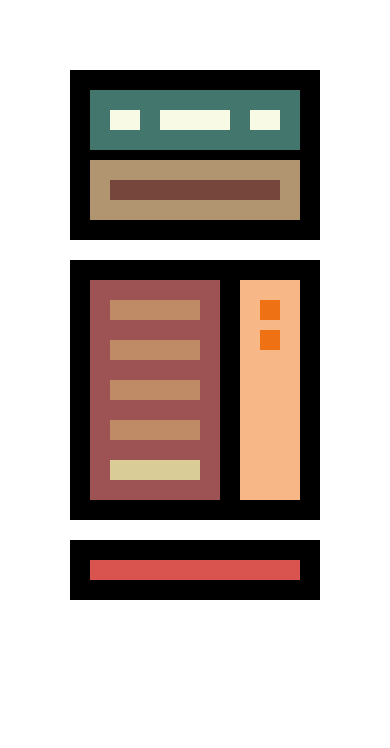
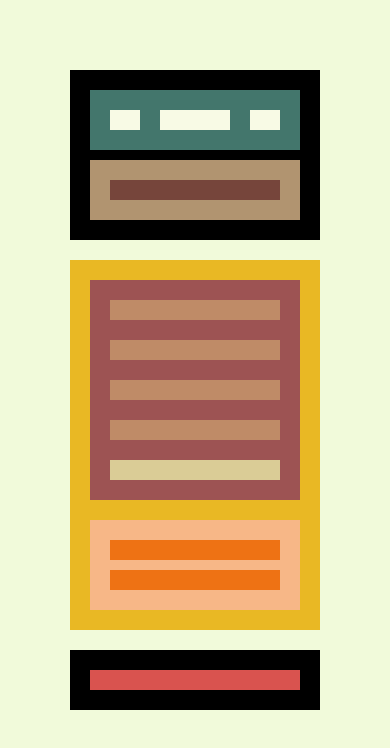
Before and after one commit to sergi-moliner/Sprint-1.1, a plain HTML site: page index.html in a window 390 px wide. Drawn offline with Linux system fonts and the light colour scheme.

Commit message:
Exercici-2

```diff
--- a/styles.css
+++ b/styles.css
@@ -82,3 +82,14 @@
         .footer-navigation {
             background-color: #D9534F;
         }
+
+@media all and (max-width: 800px){
+
+    *{
+            background-color: #F1FADA;
+        }
+        .main-section {
+            flex-direction: column;
+            background-color: #E9B824;
+         }
+}
```
